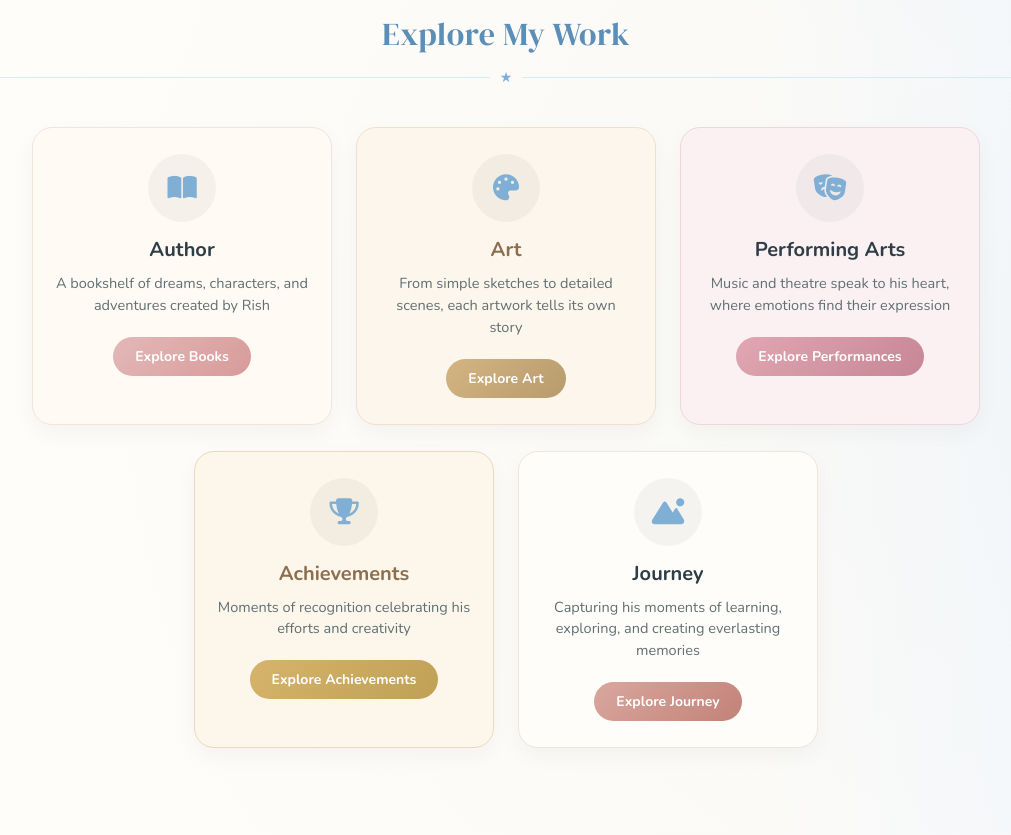
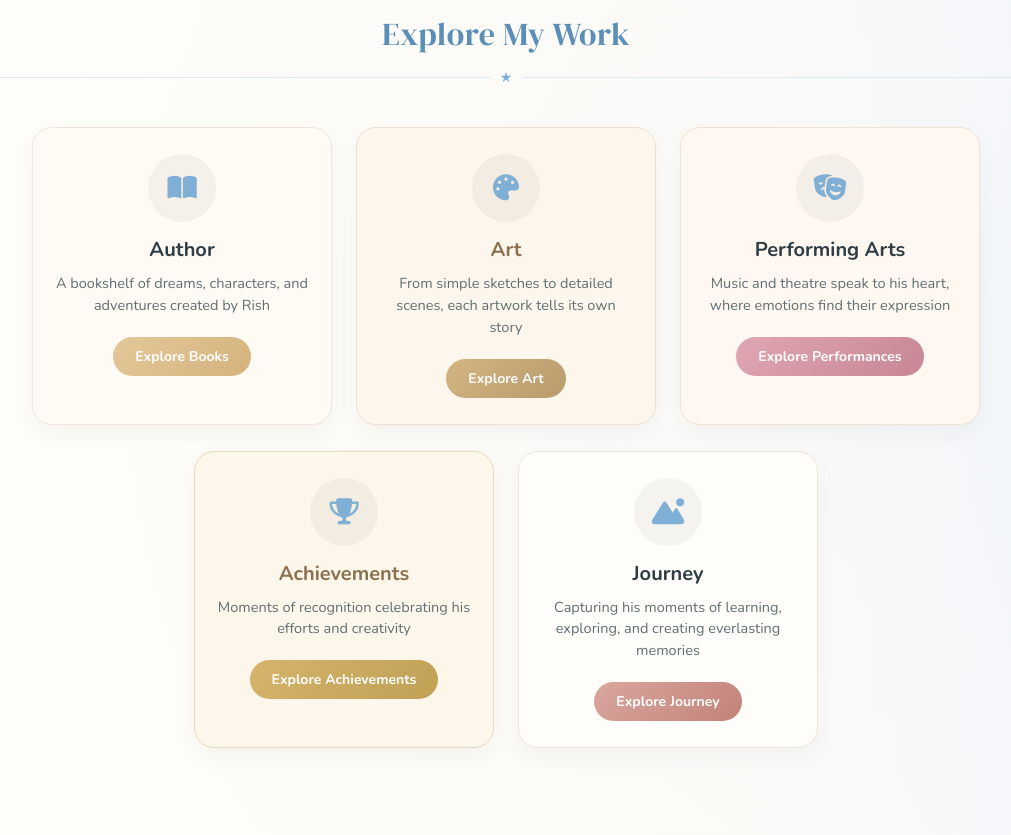
Before and after one commit to narulaauthors/rishnarula, a plain HTML site: page index.html in a window 1280 px wide. Shown: the part 1520-2355 px from the top of the page, without its empty margins (134-1145 px from the left). Drawn offline with nearby package versions, Linux system fonts and the light colour scheme.

Commit message:
Update index.html

```diff
--- a/index.html
+++ b/index.html
@@ -364,8 +364,8 @@ section:nth-of-type(2) {
 
 
 .perform-soft {
-  background: #fbf1f3;
-  border: 1px solid #efd6db;
+  background: #fef8f1;
+  border: 1px solid #f1e3d4;
 }
 .journey-soft {
   background: #fffdf9;
@@ -388,7 +388,8 @@ section:nth-of-type(2) {
 }
 
 .author-btn-new {
-  background: linear-gradient(135deg, #e3b8b8, #d89a9a);
+  background: linear-gradient(135deg, #e4c89a, #d4b27c);
+  color: #ffffff;
 }
 
 /* ART */
```
